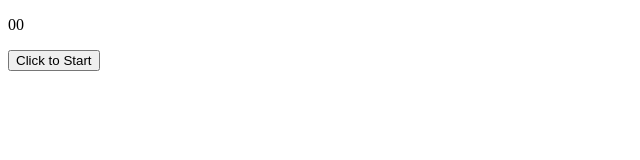
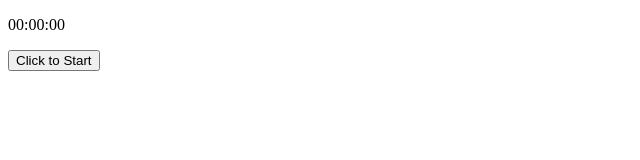
Before and after one commit to cmdcjones/study-timer, a React (Create React App) app: page / in a window 1280 px wide. Shown: the top 160 px of the page, without its empty margins (0-640 px from the left). Built offline with nearby package versions, Linux system fonts and the light colour scheme.

Commit message:
fix time format on 60 mark

```diff
--- a/src/components/Timer.jsx
+++ b/src/components/Timer.jsx
@@ -27,17 +27,17 @@ export default function Timer() {
     };
 
     const countTime = () => {
-        if (updatedMinutes === 60) {
+        updatedSeconds++;
+        if (updatedMinutes > 59) {
             updatedHours++;
             updatedMinutes = 0;
         }
 
-        if (updatedSeconds === 60) {
+        if (updatedSeconds > 59) {
             updatedMinutes++;
             updatedSeconds = 0;
         }
 
-        updatedSeconds++;
         return setTime({
             hours: updatedHours,
             minutes: updatedMinutes,
@@ -48,6 +48,8 @@ export default function Timer() {
     return (
         <>
             <p>
+                {time.hours < 10 ? `0${time.hours}` : time.hours}:
+                {time.minutes < 10 ? `0${time.minutes}` : time.minutes}:
                 {time.seconds < 10 ? `0${time.seconds}` : time.seconds}
             </p>
             <button
```
